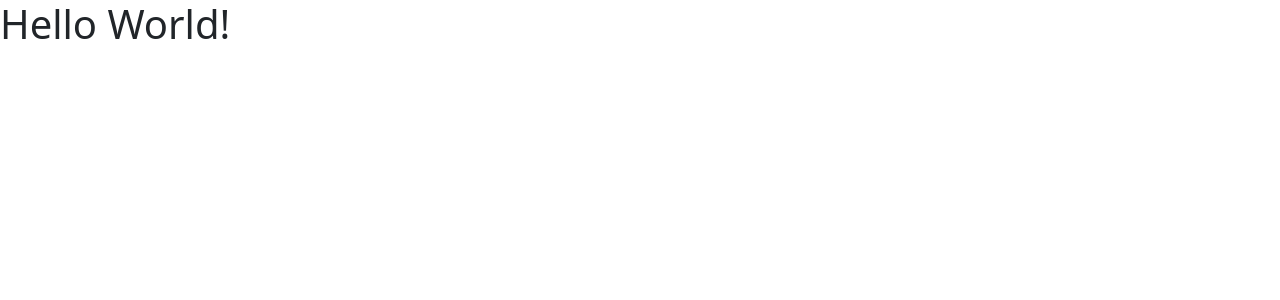
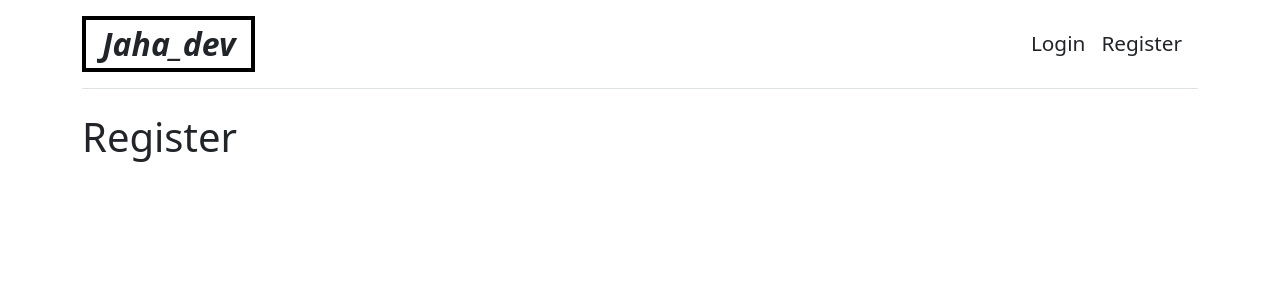
Before and after one commit to jahakholikulov002/Full-stack-application-in-vue, a Vue app: page /register in a window 1280 px wide. Shown: the top 300 px of the page. Built offline with nearby package versions, Linux system fonts and the light colour scheme.

Commit message:
navbar component added :)

```diff
--- a/index.html
+++ b/index.html
@@ -2,20 +2,19 @@
 
 <!DOCTYPE html>
 <html lang="en">
+
 <head>
 	<meta charset="UTF-8" />
 	<link rel="icon" href="/favicon.ico" />
 	<meta name="viewport" content="width=device-width, initial-scale=1.0" />
-		<link
-			href="https://cdn.jsdelivr.net/npm/bootstrap@5.3.0-alpha1/dist/css/bootstrap.min.css"
-			rel="stylesheet"
-			integrity="sha384-GLhlTQ8iRABdZLl6O3oVMWSktQOp6b7In1Zl3/Jr59b6EGGoI1aFkw7cmDA6j6gD"
-			crossorigin="anonymous"
-		/>
+	<link href="https://cdn.jsdelivr.net/npm/bootstrap@5.3.0-alpha1/dist/css/bootstrap.min.css" rel="stylesheet" />
+	<link rel="stylesheet" href="https://cdnjs.cloudflare.com/ajax/libs/font-awesome/6.3.0/css/all.min.css" />
 	<title>Full stack applicaton Article</title>
 </head>
+
 <body>
 	<div id="app"></div>
 	<script type="module" src="/src/main.js"></script>
 </body>
+
 </html>
--- a/src/App.vue
+++ b/src/App.vue
@@ -1,12 +1,23 @@
 <template>
   <div>
-    <h1>Hello World!</h1>
+    <div class="container">
+      <Navbar />
+
+    </div>
+
   </div>
+  <RouterView/>
 </template>
 <script>
+import { Navbar } from "@/components"
+import { RouterView } from "vue-router";
 export default {
-  name: 'App'
+
+  name: 'App',
+
+  components: {
+    Navbar,
+  }
 }
 </script>
-<style>
-</style>
+<style></style>
--- /dev/null
+++ b/src/components/Navbar.vue
@@ -0,0 +1,34 @@
+<template >
+    <div class="d-flex flex-column flex-md-row align-items-center py-3 mb-4 border-bottom">
+        <a href="/" class="d-flex align-items-center text-dark text-decoration-none" @click="$router.push('/')">
+
+           <span>Jaha_dev</span>
+        </a>
+
+        <nav class="d-inline-flex mt-2 mt-md-0 ms-md-auto">
+            <a class="me-3 py-2 text-dark text-decoration-none"  @click="$router.push('/login')">Login</a>
+            <a class="me-3 py-2 text-dark text-decoration-none" @click="$router.push('/register')">Register</a>
+
+        </nav>
+    </div>
+</template>
+<script>
+export default {
+
+}
+</script>
+<style scoped >
+span{
+    cursor: pointer;
+    font-size: 2rem;
+    font-weight: 700;
+    border: 4px solid black;
+    padding: 0 1rem;
+    font-style:oblique;
+}
+a{
+    cursor: pointer;
+    font-size: 1.3rem;
+    font-weight: 450;
+}
+</style>
--- /dev/null
+++ b/src/components/constants/index.js
@@ -0,0 +1 @@
+export const logo = 'https://media.graphassets.com/xdIRSn80Sb62Tv2l1og4'
--- /dev/null
+++ b/src/components/index.js
@@ -0,0 +1 @@
+export {default as Navbar} from "./Navbar.vue"
--- a/src/router/index.js
+++ b/src/router/index.js
@@ -1,8 +1,27 @@
-// import { createRouter, createWebHistory } from 'vue-router'
+/** @format */
 
-// const router = createRouter({
-//   history: createWebHistory(import.meta.env.BASE_URL),
-//   routes: []
-// })
+import { createRouter, createWebHistory } from 'vue-router';
+import { HomeView, RegisterView, LoginView } from '@/views';
 
-// export default router
+const router = createRouter({
+	history: createWebHistory(import.meta.env.BASE_URL),
+	routes: [
+        {
+            path: '/',
+            name: 'home',
+            component: HomeView,
+        },
+        {
+            path: '/register',
+            name: 'register',
+            component: RegisterView,
+        },
+        {
+            path: '/login',
+            name: 'login',
+            component: LoginView,
+        },
+    ],
+});
+
+export default router;
--- /dev/null
+++ b/src/views/HomeView.vue
@@ -0,0 +1,11 @@
+<template >
+    <div class="container">
+        <h1>Home</h1>
+    </div>
+</template>
+<script>
+export default {
+
+}
+</script>
+<style></style>
--- /dev/null
+++ b/src/views/LoginView.vue
@@ -0,0 +1,16 @@
+<template>
+  <div class="container">
+    <h1>
+      Login
+    </h1>
+
+  </div>
+</template>
+<script>
+export default {
+
+}
+</script>
+<style>
+
+</style>
--- /dev/null
+++ b/src/views/RegisterView.vue
@@ -0,0 +1,16 @@
+<template>
+    <div class="container">
+        <h1>
+            Register
+        </h1>
+
+    </div>
+</template>
+<script>
+export default {
+
+}
+</script>
+<style >
+
+</style>
--- /dev/null
+++ b/src/views/index.js
@@ -0,0 +1,5 @@
+/** @format */
+
+export { default as HomeView } from './HomeView.vue';
+export { default as RegisterView } from './RegisterView.vue';
+export { default as LoginView } from './LoginView.vue';
```
Also changed, not shown: src/main.js (+5 -3 lines). Lines whose indentation alone changed are shown as unchanged.
